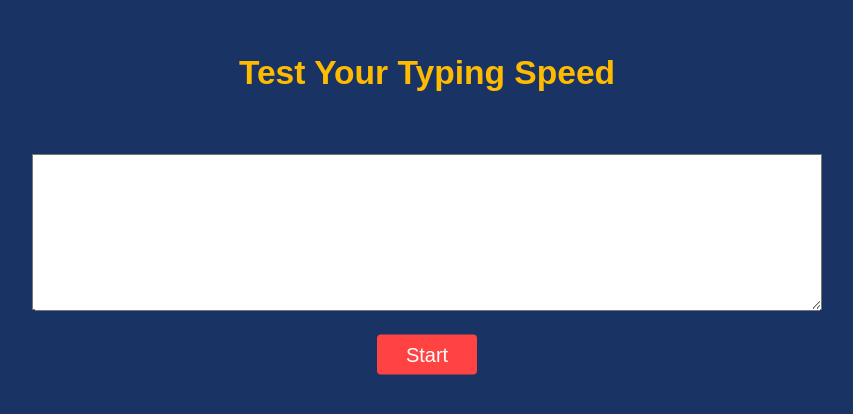
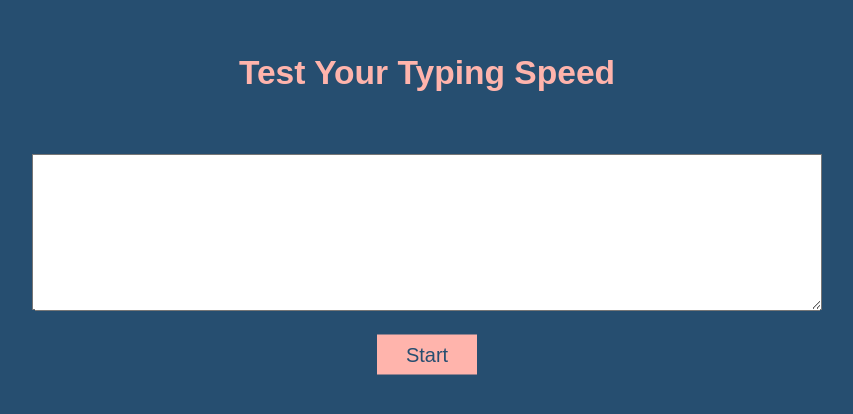
Before and after one commit to Mohit-106/Typing-Speed-Test, a plain HTML site: page index.html in a window 1280 px wide. Shown: the part 186-600 px from the top of the page, without its empty margins (213-1066 px from the left). Drawn offline with Linux system fonts and the light colour scheme.

Commit message:
changes done

```diff
--- a/index.css
+++ b/index.css
@@ -9,7 +9,7 @@
     width:100%;
     height:100vh;
     position:relative;
-    background-color: #1a3365;
+    background-color: #264E70;
 }
 
 .centerDiv{
@@ -25,7 +25,7 @@ h1{
     text-align: center;
     margin-bottom: 2rem;
     font-size: 2.1rem;
-    color:#ffbb00;
+    color:#FFB4AC;
 }
 /* textarea{
 
@@ -36,12 +36,12 @@ h1{
 
 .btnn {
 
-    border-radius: 4px;
+    border-radius: 0px;
     outline: none;
     border: none;
     font-size: 20px;
-    color: #fff;
-    background-color: #ff4343;
+    color: #264E70;
+    background-color: #FFB4AC;
 
     cursor: pointer;
 
@@ -55,9 +55,9 @@ h1{
 
 
     background-color: transparent;
-    color: #fff;
+    color: #FFB4AC;
 
-    border: 0.8px solid #ff4343;
+    border: 0.8px solid #FFB4AC;
 
   }
 
@@ -66,8 +66,3 @@ h1{
       color: #ffff;
       font-weight: 300;
   }
-
-  ::placeholder { /* Chrome, Firefox, Opera, Safari 10.1+ */
-    color: red;
-    opacity: 1; /* Firefox */
-  }
```
